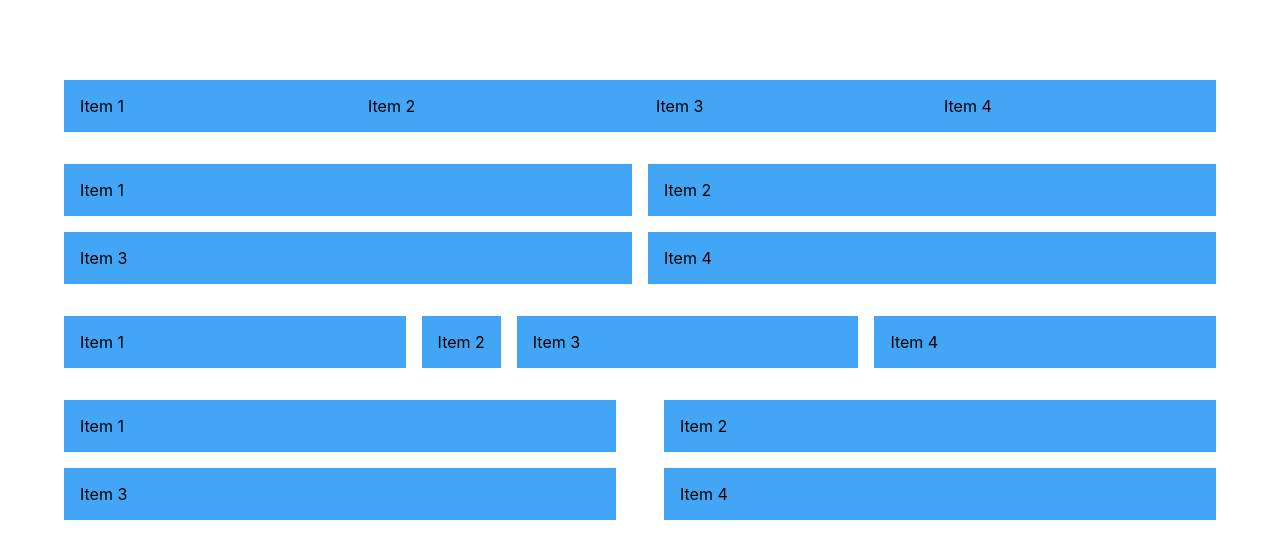
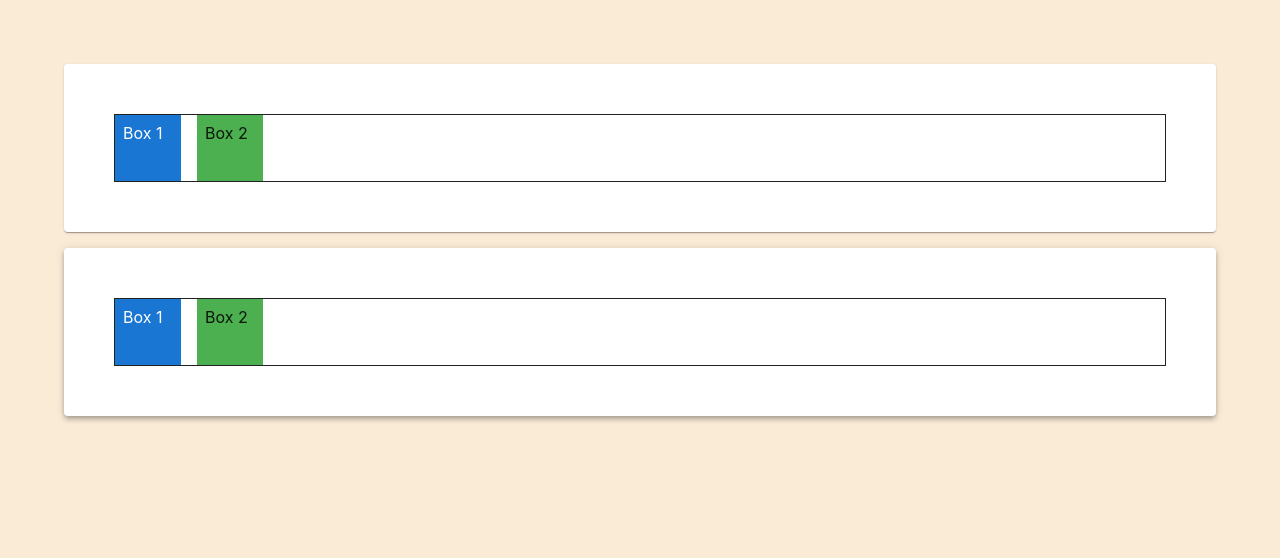
Before and after one commit to nuwan199044/react-material, a React (Create React App) app: page / in a window 1280 px wide. Shown: the top 558 px of the page. Built offline with nearby package versions, Linux system fonts and the light colour scheme.

Commit message:
Usage of Paper

```diff
--- a/src/App.tsx
+++ b/src/App.tsx
@@ -1,5 +1,6 @@
 import './App.css';
-import { MuiGridLayout } from './components/MuiGridLayout';
+import { MuiPaperLayout } from './components/MuiPaperLayout';
+// import { MuiGridLayout } from './components/MuiGridLayout';
 // import { MuiLayout } from './components/MuiLayout';
 // import { MuiAutocomplete } from './components/MuiAutocomplete';
 // import { MuiRating } from './components/MuiRating';
@@ -28,7 +29,8 @@ function App() {
       {/* <MuiRating /> */}
       {/* <MuiAutocomplete /> */}
       {/* <MuiLayout /> */}
-      <MuiGridLayout />
+      {/* <MuiGridLayout /> */}
+      <MuiPaperLayout />
     </div>
   );
 }
--- /dev/null
+++ b/src/components/MuiPaperLayout.tsx
@@ -0,0 +1,50 @@
+import { Paper, Stack, Box } from "@mui/material";
+
+export const MuiPaperLayout = () => {
+  return (
+    <Stack spacing={2}>
+      <Paper sx={{ padding: "50px" }} elevation={1}>
+        <Stack spacing={2} direction="row" sx={{ border: "1px solid" }}>
+          <Box
+            sx={{
+              width: "50px",
+              height: "50px",
+              padding: "8px",
+              bgcolor: "primary.main",
+              color: "white",
+              "&:hover": {
+                bgcolor: "primary.light",
+              },
+            }}
+          >
+            Box 1
+          </Box>
+          <Box width={50} height={50} p={1} bgcolor="success.light">
+            Box 2
+          </Box>
+        </Stack>
+      </Paper>
+      <Paper sx={{ padding: "50px" }} elevation={4}>
+        <Stack spacing={2} direction="row" sx={{ border: "1px solid" }}>
+          <Box
+            sx={{
+              width: "50px",
+              height: "50px",
+              padding: "8px",
+              bgcolor: "primary.main",
+              color: "white",
+              "&:hover": {
+                bgcolor: "primary.light",
+              },
+            }}
+          >
+            Box 1
+          </Box>
+          <Box width={50} height={50} p={1} bgcolor="success.light">
+            Box 2
+          </Box>
+        </Stack>
+      </Paper>
+    </Stack>
+  );
+};
--- a/src/index.css
+++ b/src/index.css
@@ -5,6 +5,7 @@ body {
     sans-serif;
   -webkit-font-smoothing: antialiased;
   -moz-osx-font-smoothing: grayscale;
+  background-color: antiquewhite;
 }
 
 code {
```
